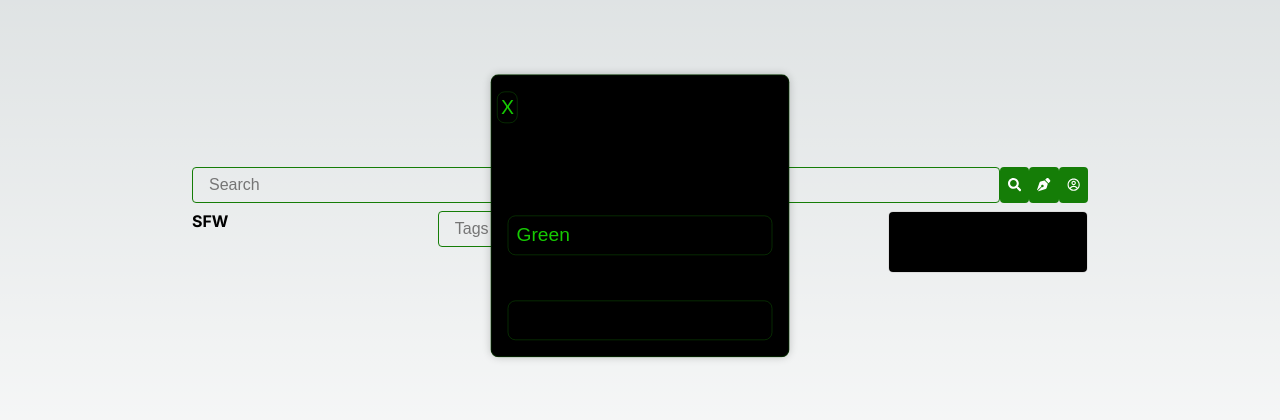
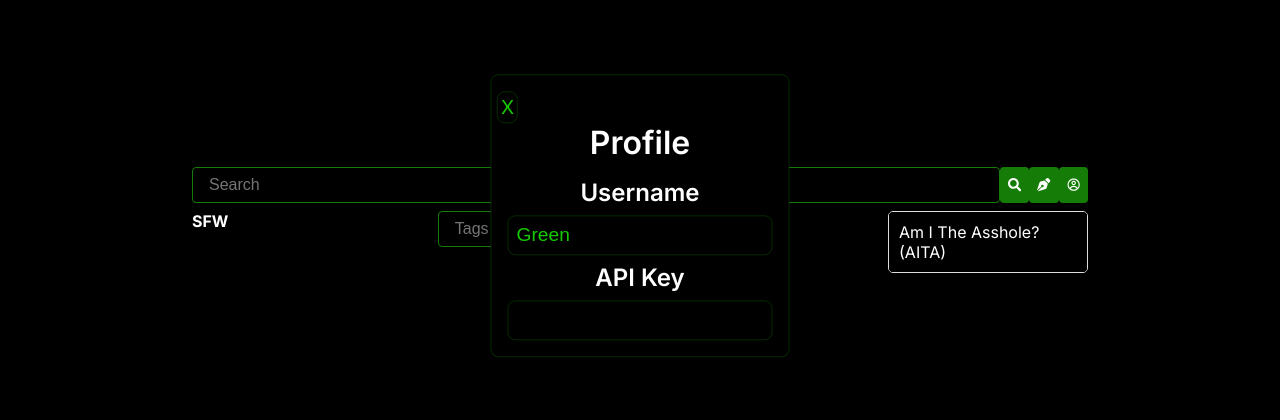
Before and after one commit to SalokinGreen/therealplace, a Next.js app: page / in a window 1280 px wide. Shown: the part 184-604 px from the top of the page. Built offline with nearby package versions, Linux system fonts and the light colour scheme.

Commit message:
Update globals.css

```diff
--- a/src/app/globals.css
+++ b/src/app/globals.css
@@ -1,46 +1,3 @@
-:root {
-  --max-width: 1100px;
-  --border-radius: 12px;
-  --font-mono: ui-monospace, Menlo, Monaco, 'Cascadia Mono', 'Segoe UI Mono',
-    'Roboto Mono', 'Oxygen Mono', 'Ubuntu Monospace', 'Source Code Pro',
-    'Fira Mono', 'Droid Sans Mono', 'Courier New', monospace;
-
-  --foreground-rgb: 0, 0, 0;
-  --background-start-rgb: 214, 219, 220;
-  --background-end-rgb: 255, 255, 255;
-
-  --primary-glow: conic-gradient(
-    from 180deg at 50% 50%,
-    #16abff33 0deg,
-    #0885ff33 55deg,
-    #54d6ff33 120deg,
-    #0071ff33 160deg,
-    transparent 360deg
-  );
-  --secondary-glow: radial-gradient(
-    rgba(255, 255, 255, 1),
-    rgba(255, 255, 255, 0)
-  );
-
-  --tile-start-rgb: 239, 245, 249;
-  --tile-end-rgb: 228, 232, 233;
-  --tile-border: conic-gradient(
-    #00000080,
-    #00000040,
-    #00000030,
-    #00000020,
-    #00000010,
-    #00000010,
-    #00000080
-  );
-
-  --callout-rgb: 238, 240, 241;
-  --callout-border-rgb: 172, 175, 176;
-  --card-rgb: 180, 185, 188;
-  --card-border-rgb: 131, 134, 135;
-}
-
-@media (prefers-color-scheme: dark) {
 :root {
   --foreground-rgb: 255, 255, 255;
   --background-start-rgb: 0, 0, 0;
@@ -70,7 +27,6 @@
   --callout-border-rgb: 108, 108, 108;
   --card-rgb: 100, 100, 100;
   --card-border-rgb: 200, 200, 200;
-  }
 }
 
 * {
```
Lines whose indentation alone changed are shown as unchanged.
